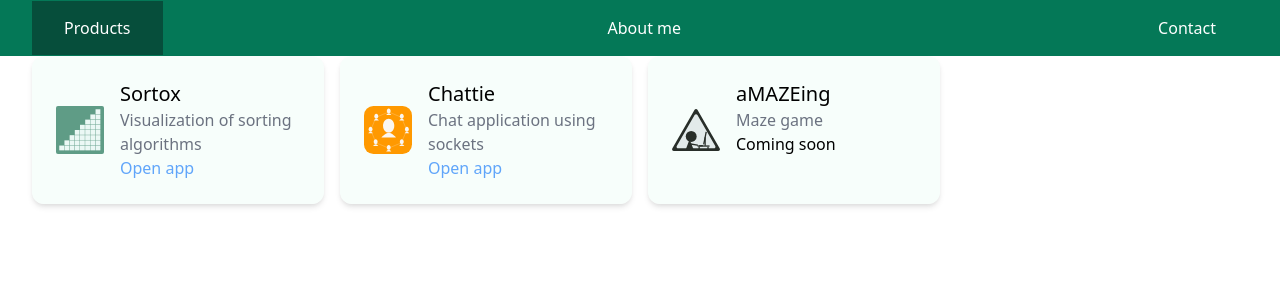
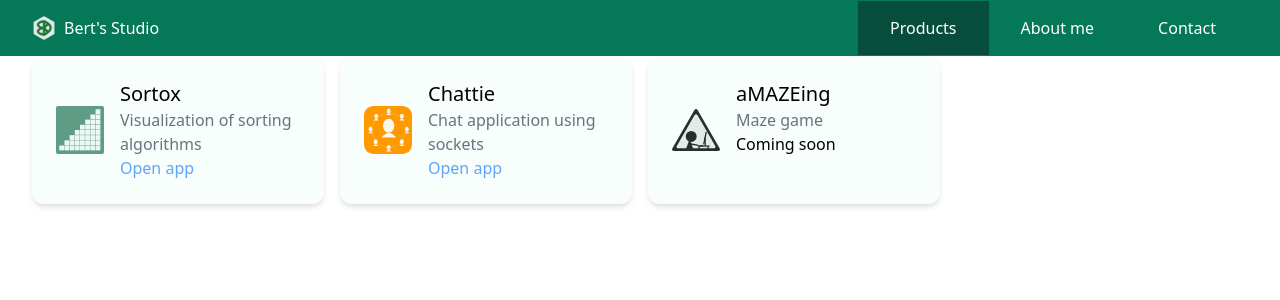
Before and after one commit to bertdk/studio, a React (Create React App) app: page /products in a window 1280 px wide. Shown: the top 300 px of the page. Built offline with nearby package versions, Linux system fonts and the light colour scheme.

Commit message:
feat: constants for routes

```diff
--- a/src/components/Menu.tsx
+++ b/src/components/Menu.tsx
@@ -1,14 +1,24 @@
 import React, { FunctionComponent } from "react";
 import { NavLink } from "react-router-dom";
+import { aboutPath, contactPath, productsPath } from "./constants";
 
 export const Menu: FunctionComponent<MenuProps> = () => {
   const items: MenuItem[] = [
-    { name: "Products", url: "/products" },
-    { name: "About me", url: "/about" },
-    { name: "Contact", url: "/contact" },
+    { name: "Products", url: productsPath },
+    { name: "About me", url: aboutPath },
+    { name: "Contact", url: contactPath },
   ];
   return (
-    <div className="w-100 flex flex-row justify-between py-4 px-4 sm:px-8 items-center bg-green-700 text-white">
+    <div className="md:grid md:grid-cols-5 md:gap-4 w-100 py-4 px-4 sm:px-8 bg-green-700 text-white">
+      <div className="hidden md:col-span-2 md:flex md:flex-row">
+        <img
+          className="h-6 w-6"
+          src="android-chrome-512x512.png"
+          alt="App Logo"
+        />
+        <p className="ml-2"> Bert's Studio</p>
+      </div>
+      <div className="md:col-span-3 flex flex-row justify-between md:justify-end">
         {items.map(({ name, url }, i) => (
           <div key={i}>
             <NavLink
@@ -21,6 +31,7 @@ export const Menu: FunctionComponent<MenuProps> = () => {
           </div>
         ))}
       </div>
+    </div>
   );
 };
 type MenuItem = {
--- /dev/null
+++ b/src/components/constants.ts
@@ -0,0 +1,6 @@
+export const basePath = "/";
+
+const applyBasePathTo = (path: string) => `${basePath}${path}`;
+export const productsPath = applyBasePathTo("products");
+export const aboutPath = applyBasePathTo("about");
+export const contactPath = applyBasePathTo("contact");
--- a/src/routes/AppRouter.tsx
+++ b/src/routes/AppRouter.tsx
@@ -2,12 +2,18 @@ import { Redirect, Route, Switch } from "react-router-dom";
 import { Products } from "../components/Products";
 import { About } from "../components/About";
 import { Contact } from "../components/Contact";
+import {
+  aboutPath,
+  basePath,
+  contactPath,
+  productsPath,
+} from "../components/constants";
 
 export const AppRouter = () => (
   <Switch>
-    <Route path={"/products"} component={Products} />
-    <Route path={"/about"} component={About} />
-    <Route path={"/Contact"} component={Contact} />
-    <Redirect from={"/"} to="/products" />
+    <Route path={productsPath} component={Products} />
+    <Route path={aboutPath} component={About} />
+    <Route path={contactPath} component={Contact} />
+    <Redirect from={basePath} to={productsPath} />
   </Switch>
 );
```
Lines whose indentation alone changed are shown as unchanged.
